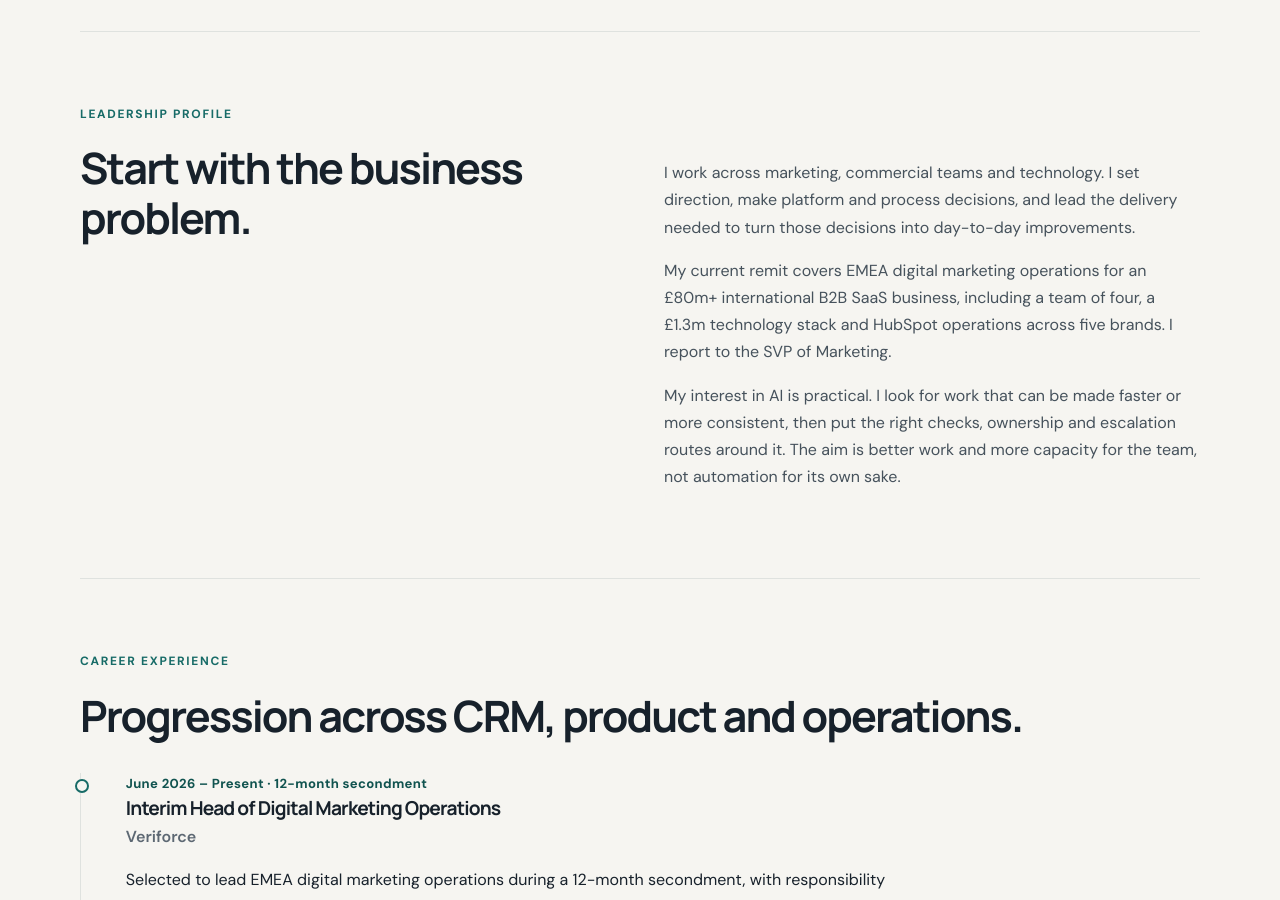
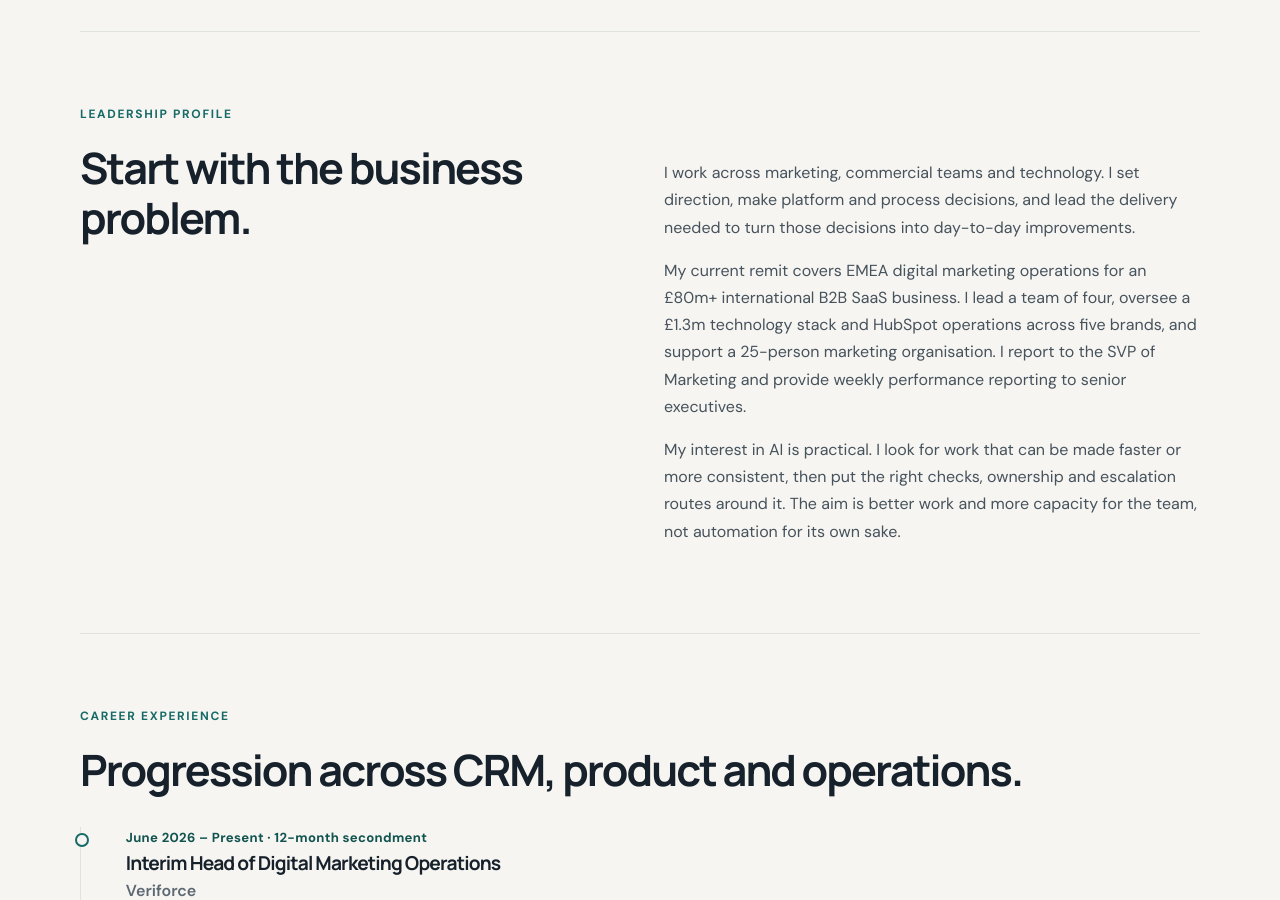
Before and after one commit to georgefwmurray/Marketing-Operations-Control-Centre, a Jekyll site: the page built from about.md, in a window 1280 px wide and 900 px high, scrolled down 930 px. Built offline with Jekyll 4.4.1, drawn with Linux system fonts in a browser that asks for light colours; some of the changed text lies outside the part shown.

Commit message:
Strengthen leadership scope and HubSpot recognition

```diff
--- a/about.md
+++ b/about.md
@@ -1,7 +1,7 @@
 ---
 layout: default
 title: "About George Murray | Marketing Operations and Technology Leader"
-description: "George Murray leads marketing operations, MarTech and AI transformation. Interim Head of Digital Marketing Operations at Veriforce, with multi-brand leadership, CRM and team experience."
+description: "George Murray is an Interim Head of Digital Marketing Operations leading a four-person team, £1.3m MarTech stack and HubSpot across five brands, supporting a 25-person marketing organisation."
 permalink: /about/
 ---
 
@@ -26,7 +26,7 @@ permalink: /about/
     <div><h2>Start with the business problem.</h2></div>
     <div class="prose">
       <p>I work across marketing, commercial teams and technology. I set direction, make platform and process decisions, and lead the delivery needed to turn those decisions into day-to-day improvements.</p>
-      <p>My current remit covers EMEA digital marketing operations for an £80m+ international B2B SaaS business, including a team of four, a £1.3m technology stack and HubSpot operations across five brands. I report to the SVP of Marketing.</p>
+      <p>My current remit covers EMEA digital marketing operations for an £80m+ international B2B SaaS business. I lead a team of four, oversee a £1.3m technology stack and HubSpot operations across five brands, and support a 25-person marketing organisation. I report to the SVP of Marketing and provide weekly performance reporting to senior executives.</p>
       <p>My interest in AI is practical. I look for work that can be made faster or more consistent, then put the right checks, ownership and escalation routes around it. The aim is better work and more capacity for the team, not automation for its own sake.</p>
     </div>
   </div>
@@ -96,7 +96,7 @@ permalink: /about/
   <div class="cards">
     <article class="card"><h3>HubSpot Academy</h3><p>13 certifications, including Super Admin Bootcamp, Reporting &amp; Analytics, Revenue Operations, Marketing Hub, Email Marketing, Content Marketing, Inbound Marketing, Inbound Sales and Sales Enablement.</p></article>
     <article class="card"><h3>Zapier</h3><p>Three certifications covering fundamentals, filters and paths, and webhooks.</p></article>
-    <article class="card"><h3>Industry and company recognition</h3><p>HubSpot Admin Arena 2026 finalist (ranked in the global Top 8); Veriforce AI Mentor 2026; Rising Star Mentorship Programme 2025; Star of the Year 2024.</p></article>
+    <article class="card"><h3>Industry and company recognition</h3><p>HubSpot Admin Arena 2026 (global Top 8); selected by HubSpot as a mentor for its Agents in Action programme in 2026; Veriforce AI Mentor 2026; Rising Star Mentorship Programme 2025; Star of the Year 2024.</p><p><a href="https://www.linkedin.com/in/georgefwmurray/details/certifications/" target="_blank" rel="noopener">View LinkedIn credentials ↗</a></p></article>
   </div>
   <p class="small-note">Certification names and recognition are summarised from my CV. The full CV contains further detail.</p>
 </section>
```
